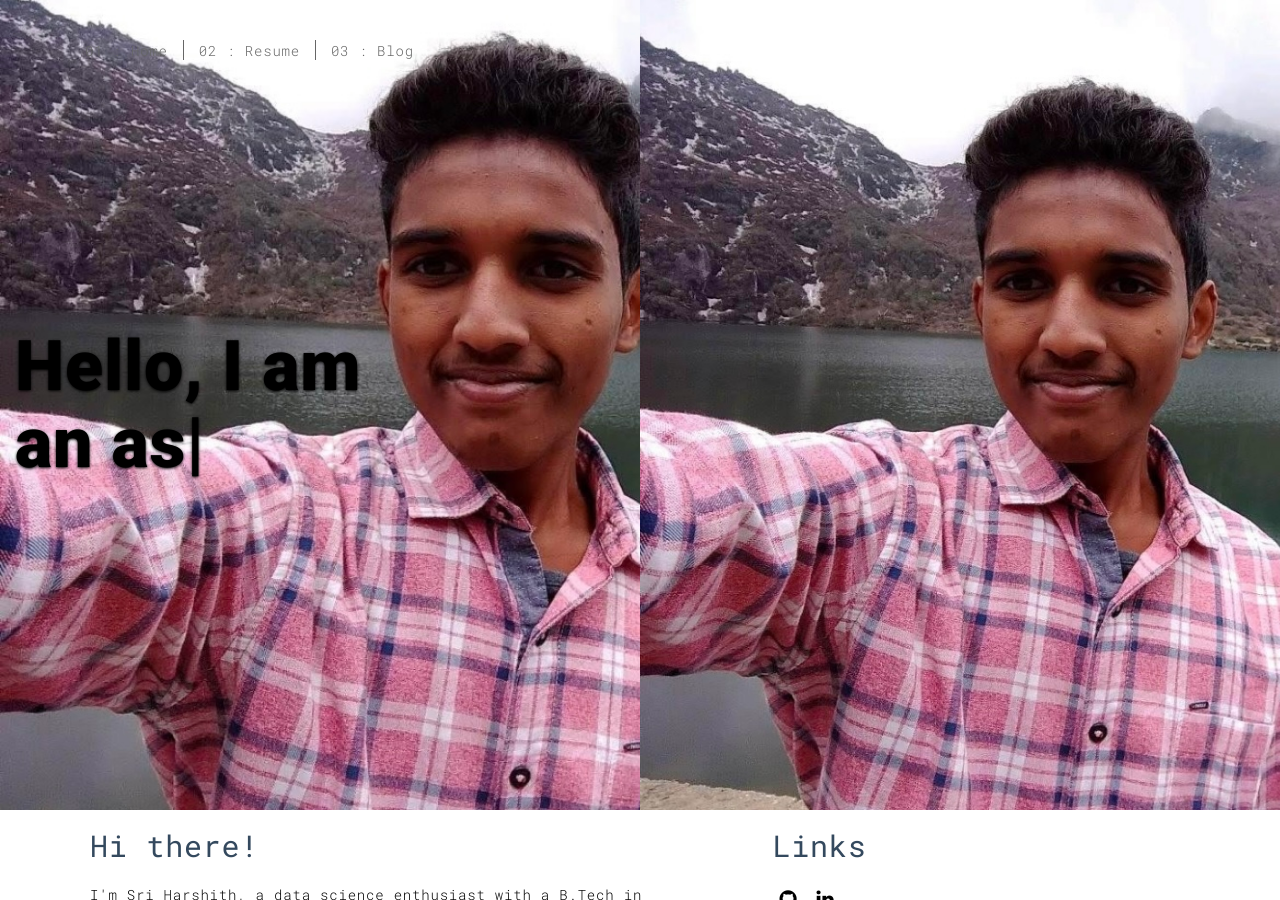
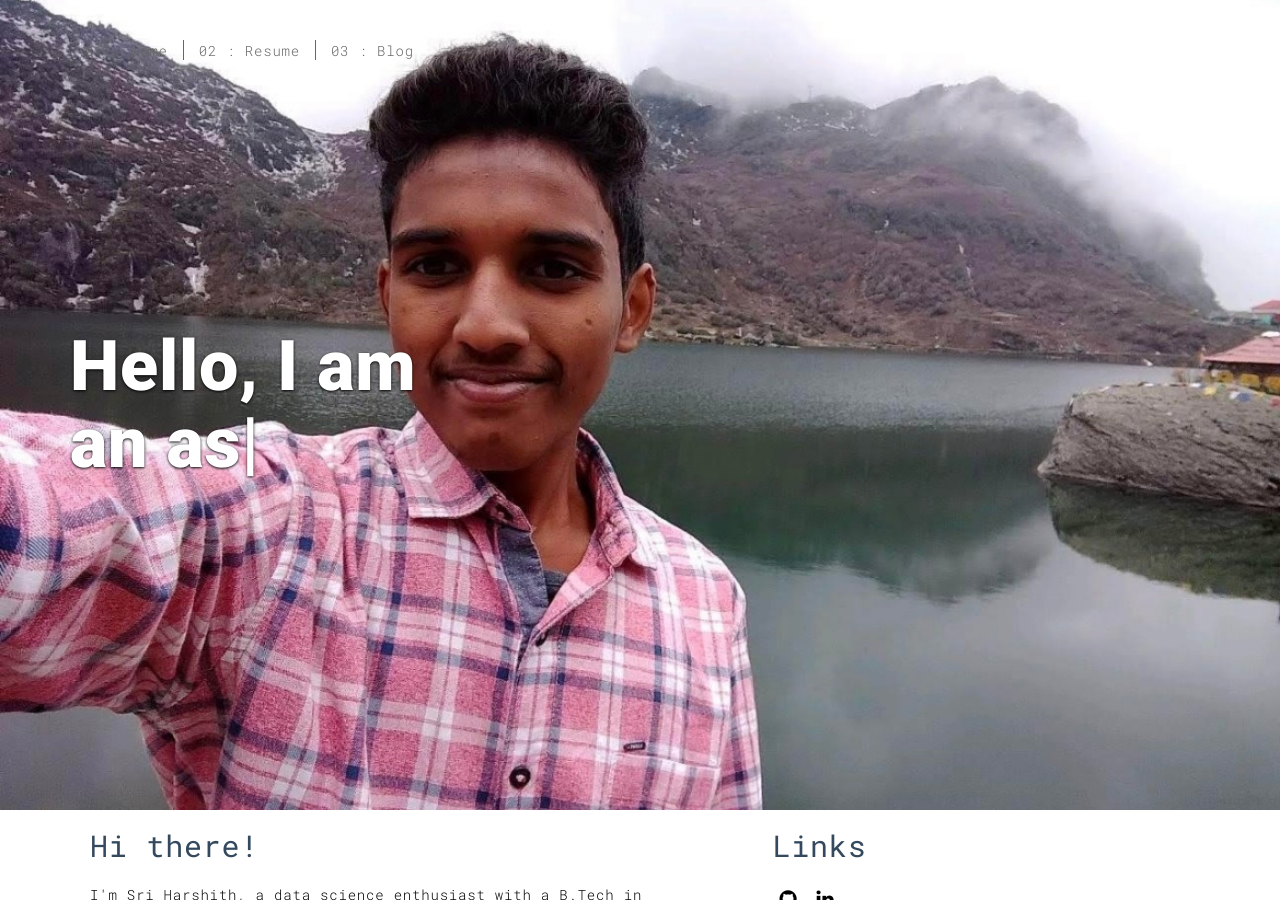
Before and after one commit to Sri-Harshith9/Sri-Harshith9.github.io, a Jekyll site: the page built from index.html, in a window 1280 px wide and 900 px high. Built offline with Jekyll 4.4.1, drawn with Linux system fonts in a browser that asks for light colours.

Commit message:
updated files

```diff
--- a/index.html
+++ b/index.html
@@ -4,33 +4,35 @@ title: Sri Harshith
 ---
 
 <div class="hero-full-container background-image-container white-text-container"
-	style="background-image: url('/img/home.jpg'); display: flex;">
-	<div class="container" style="width: 50%;">
+	style="background-image: url('/img/home.jpg')">
+	<div class="container">
 		<div class="row">
 			<div class="col-xs-12">
 				<div class="hero-full-wrapper">
 					<div class="text-content">
-						<h1 style="color: black;">Hello, I am <br> <span id="typed-strings" style="color: black;">
-								<span>Sri Harshith</span> <span>an engineer</span> <span>an aspiring data
-									scientist</span> </span> <span id="typed"></span> </h1>
+						<h1>Hello, I am <br>
+							<span id="typed-strings">
+								<span>Sri Harshith</span>
+								<span>an engineer</span>
+								<span>an aspiring data scientist</span>
+							</span>
+							<span id="typed"></span>
+						</h1>
 					</div>
 				</div>
 			</div>
 		</div>
 	</div>
-	<div class="container" style="width: 50%; background-image: url('/img/home.jpg'); background-size: cover;"> </div>
 </div>
+
 <div class="container">
 	<div class="row">
 		<div class="col-xs-12 col-md-7">
+
 			<div class="template-example">
 				<h2 class="template-title-example">Hi there!</h2>
 				<p>
-					I'm Sri Harshith, a data science enthusiast with a B.Tech in Electrical & Electronics Engineering
-					from NIT Karnataka. I've honed my skills in Python, SQL, and more, and previously optimized
-					processes at Honeywell. In my free time, I enjoy gaming, music, and movies. My passion lies in AI,
-					machine learning, and web3, and I aspire to work as a data scientist at a leading company to apply
-					my skills and contribute to innovative projects.
+					I'm Sri Harshith, a data science enthusiast with a B.Tech in Electrical & Electronics Engineering from NIT Karnataka. I've honed my skills in Python, SQL, and more, and previously optimized processes at Honeywell. In my free time, I enjoy gaming, music, and movies. My passion lies in AI, machine learning, and web3, and I aspire to work as a data scientist at a leading company to apply my skills and contribute to innovative projects.
 				</p>
 				<p>
 					Currently, I am:
@@ -56,12 +58,12 @@ title: Sri Harshith
 					</li>
 					<li>
 						<span class="fa-icon">
-							<a href="https://www.linkedin.com/in/harshith-gumparthi"><i class="fa fa-linkedin"></i></a>
+							<a href="https://www.linkedin.com/in/harshith-gumparthi"><i
+									class="fa fa-linkedin"></i></a>
 						</span>
 					</li>
 				</ul>
-				<span class="fa-icon"><i class="fa fa-envelope"></i></span><span>&nbsp;
-					sriharshithgumparthi1@gmail.com</span>
+				<span class="fa-icon"><i class="fa fa-envelope"></i></span><span>&nbsp; sriharshithgumparthi1@gmail.com</span>
 			</div>
 		</div>
 	</div>
```
Also changed, not shown: _posts/2024-06-25-netflix-eda.md (+1 -1 lines). Lines whose indentation alone changed are shown as unchanged.
